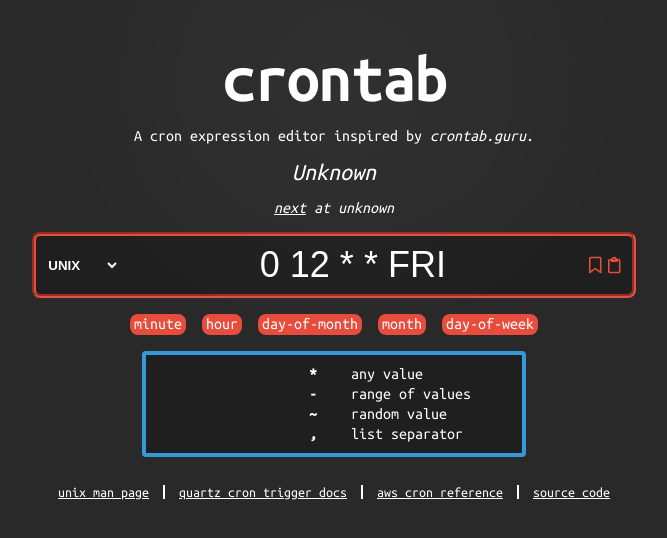
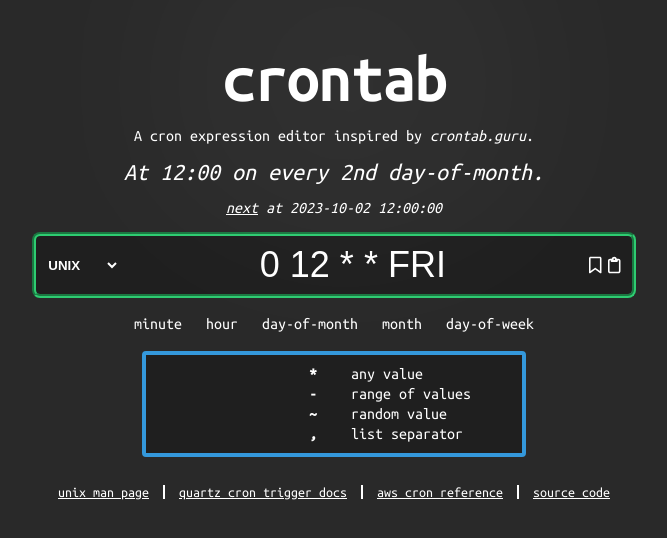
Before and after one commit to daniel-melanson/cron.melanson.dev, a Vue app: page / in a window 1280 px wide. Shown: the top 538 px of the page, without its empty margins (306-973 px from the left). Built offline with nearby package versions, Linux system fonts and the light colour scheme.

Commit message:
fix: interfacing issue and step value parsing

```diff
--- a/src/cron/index.ts
+++ b/src/cron/index.ts
@@ -50,6 +50,71 @@ class CronFieldBuilder {
     return this;
   }
 
+  private parseFieldAtom(source: string): number {
+    if (source in this.variantValueMap) return this.variantValueMap[source];
+
+    const number = Number.parseInt(source);
+    if (!Number.isInteger(number)) throw new Error("Not a number.");
+
+    return number;
+  }
+
+  private parseFieldValue(groups: Record<string, string>): CronFieldMatch {
+    if (groups.wildcard) return { kind: "ANY", source: groups.wildcard };
+    else if (groups.value) {
+      return {
+        kind: "VALUE",
+        source: groups.value,
+        value: this.parseFieldAtom(groups.value),
+      };
+    } else if (groups.range) {
+      const range = groups.range;
+      const [rangeStart, rangeEnd] = range.split(/-|~/);
+
+      return {
+        kind: "RANGE",
+        source: groups.range,
+        separator: range.includes("-") ? "-" : "~",
+        from: this.parseFieldAtom(rangeStart),
+        to: this.parseFieldAtom(rangeEnd),
+      };
+    }
+
+    throw new Error(
+      "Unsupported group match: " + JSON.stringify(Object.keys(groups)),
+    );
+  }
+
+  private parseMatch(groups: Record<string, string>): CronFieldMatch {
+    if (groups.list) {
+      const list = groups.list;
+      const items = list.split(/,/).map((item) => {
+        const match = item.match(this.listItemPattern);
+        if (!match || !match.groups)
+          throw new Error("List item does not match pattern.");
+
+        return this.parseMatch(match.groups);
+      });
+
+      return { kind: "LIST", source: groups.list, items };
+    }
+
+    const atom = this.parseFieldValue(groups);
+    if (groups.step) {
+      const stepValue = Number.parseInt(groups.stepValue);
+      if (!Number.isInteger(stepValue)) throw new Error("Not a number.");
+
+      return {
+        kind: "STEP",
+        source: atom.source + groups.step,
+        on: atom,
+        step: stepValue,
+      };
+    }
+
+    return atom;
+  }
+
   build(): CronField {
     return {
       name: this.name,
@@ -68,74 +133,8 @@ class CronFieldBuilder {
         const groups = match.groups!;
         if (!groups) return { success: false, error: new Error("No groups.") };
 
-        const parseValue = (source: string) => {
-          if (source in this.variantValueMap)
-            return this.variantValueMap[source];
-
-          const number = Number.parseInt(source);
-          if (!Number.isInteger(number)) throw new Error("Not a number.");
-
-          return number;
-        };
-
-        const parseMatch = (groups: Record<string, string>): CronFieldMatch => {
-          if (groups.list) {
-            const list = groups.list;
-            const items = list.split(/,/).map((item) => {
-              const match = item.match(this.listItemPattern);
-              if (!match || !match.groups)
-                throw new Error("List item does not match pattern.");
-
-              return parseMatch(match.groups);
-            });
-
-            return { kind: "LIST", source: groups.list, items };
-          }
-
-          const parseAtom = (): CronFieldMatch => {
-            if (groups.wildcard)
-              return { kind: "ANY", source: groups.wildcard };
-            else if (groups.value) {
-              return {
-                kind: "VALUE",
-                source: groups.value,
-                value: parseValue(groups.value),
-              };
-            } else if (groups.range) {
-              const range = groups.range;
-              const [rangeStart, rangeEnd] = range.split(/-|~/);
-
-              return {
-                kind: "RANGE",
-                source: groups.range,
-                separator: range.includes("-") ? "-" : "~",
-                from: parseValue(rangeStart),
-                to: parseValue(rangeEnd),
-              };
-            }
-            throw new Error(
-              "Unsupported group match: " + JSON.stringify(groups),
-            );
-          };
-
-          const atom = parseAtom();
-          if (groups.step) {
-            const stepValue = Number.parseInt(groups.step);
-            if (!Number.isInteger(stepValue)) throw new Error("Not a number.");
-
-            return {
-              kind: "STEP",
-              source: atom.source + groups.step,
-              on: atom,
-              step: stepValue,
-            };
-          }
-
-          return atom;
-        };
-
         try {
-          return parseMatch(groups);
+          return { success: true, value: this.parseMatch(groups) };
         } catch (err) {
           return { success: false, error: err as Error };
         }
--- a/src/cron/pattern.ts
+++ b/src/cron/pattern.ts
@@ -45,7 +45,9 @@ export function pattern(...exps: RegExp[]): RegExp {
 export function cronValuePattern(value: RegExp) {
   const valueG = grouped(value);
   const range = joinG(valueG, oneOfG(/-/, /~/), valueG);
+
   const step = joinG(/\//, /\d+/);
+  const stepN = joinG(/\//, named("stepValue", /\d+/));
 
   const listStart = joinG(oneOfG(value, range), optional(step));
   const listItem = joinG(/,/, listStart);
@@ -59,7 +61,7 @@ export function cronValuePattern(value: RegExp) {
             named("value", value),
             named("range", range),
           ),
-          optionalN("step", step),
+          optionalN("step", stepN),
         ),
         named("list", join(listStart, many(listItem))),
       ),
@@ -67,7 +69,7 @@ export function cronValuePattern(value: RegExp) {
     listItemPattern: pattern(
       joinG(
         oneOfG(named("value", value), named("range", range)),
-        optionalN("step", step),
+        optionalN("step", stepN),
       ),
     ),
   };
```
